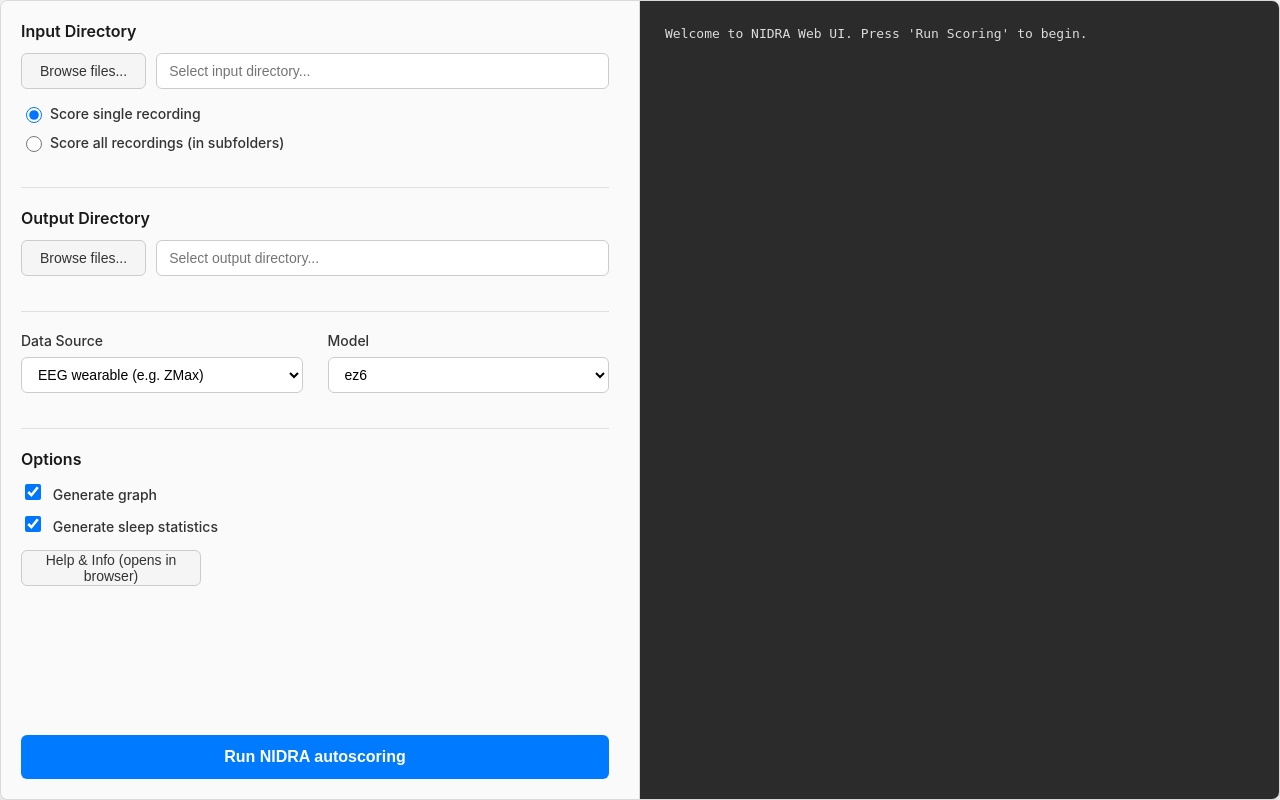
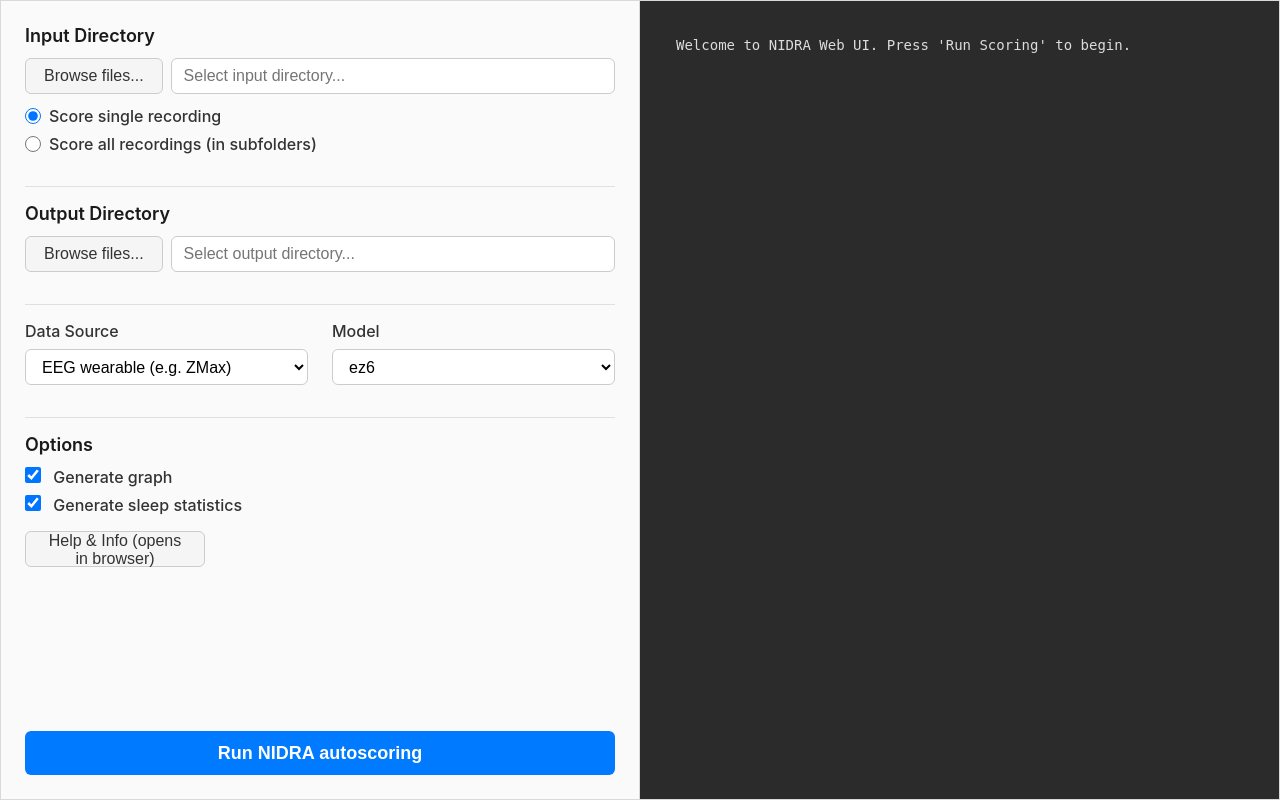
Before and after one commit to paulzerr/nidra, a Flask app: page / in a window 1280 px wide. Run offline with Flask 3, Linux system fonts and the light colour scheme.

Commit message:
auto-adjust objects sizes to browser space

```diff
--- a/NIDRA/nidra_gui/launcher.py
+++ b/NIDRA/nidra_gui/launcher.py
@@ -75,9 +75,13 @@
         else:  # For macOS 12 (Monterey) and newer
             binary_name = "nidra_gui-mac_12_and_up"
     else:
-        binary_name = "nidra_gui-linux_x64"
+        binary_name = "nidra_gui-linux_x64XXX"
 
     binary_path = get_resource_path(f"dist/nidra_gui/{binary_name}")
+    print("binary path:")
+    print(binary_path)
+    print("end binary path")
+
 
     # The CWD needs to be the directory of the binary for Neutralino to find its resources
     app_dir = os.path.dirname(binary_path)
--- a/NIDRA/nidra_gui/resources/static/script.js
+++ b/NIDRA/nidra_gui/resources/static/script.js
@@ -155,4 +155,31 @@
     // Initial status check in case the server was already running a task
     // The initial status check is not required and can clear the welcome message.
     // Polling will now begin only after the user starts a scoring task.
+
+    // --- Dynamic Font Sizing ---
+    function adjustFontSize() {
+        const baseWidth = 1200; // The window width at which the base font size is optimal
+        const minWidth = 800;   // The minimum window width to consider for scaling
+        const baseFontSize = 16; // Corresponds to :root --base-font-size in CSS
+        const minFontSize = 12;  // Minimum font size to prevent text from becoming too small
+
+        let windowWidth = window.innerWidth;
+        let newSize;
+
+        if (windowWidth > baseWidth) {
+            newSize = baseFontSize;
+        } else if (windowWidth < minWidth) {
+            newSize = minFontSize;
+        } else {
+            // Linearly scale font size between minWidth and baseWidth
+            const widthRatio = (windowWidth - minWidth) / (baseWidth - minWidth);
+            newSize = minFontSize + (baseFontSize - minFontSize) * widthRatio;
+        }
+
+        document.documentElement.style.fontSize = `${newSize}px`;
+    }
+
+    // Adjust font size on initial load and on window resize
+    window.addEventListener('resize', adjustFontSize);
+    adjustFontSize(); // Initial call
 });
--- a/NIDRA/nidra_gui/resources/static/style.css
+++ b/NIDRA/nidra_gui/resources/static/style.css
@@ -1,17 +1,32 @@
-/* --- Reset and Body --- */
+/* --- CSS Variables and Reset --- */
+:root {
+    --base-font-size: 16px;
+    --spacing-unit: 1rem;
+    --border-radius: 0.375rem;
+    --text-color: #333;
+    --primary-color: #007aff;
+    --light-gray: #f0f2f5;
+    --border-color: #d9d9d9;
+}
+
 * {
     box-sizing: border-box;
+    margin: 0;
+    padding: 0;
+}
+
+html {
+    font-size: var(--base-font-size);
 }
 
 body {
     font-family: -apple-system, BlinkMacSystemFont, 'Segoe UI', Roboto, Helvetica, Arial, sans-serif;
-    margin: 0;
-    background-color: #f0f2f5;
+    background-color: var(--light-gray);
+    height: 100vh;
+    overflow: hidden;
     display: flex;
     justify-content: center;
     align-items: center;
-    height: 100vh;
-    overflow: hidden; /* Prevents resizing from showing scrollbars on the body */
 }
 
 /* --- Main Layout --- */
@@ -20,86 +35,85 @@
     width: 100%;
     height: 100%;
     background-color: #ffffff;
-    border-radius: 8px;
-    box-shadow: 0 4px 12px rgba(0, 0, 0, 0.1);
+    box-shadow: 0 0.25rem 0.75rem rgba(0, 0, 0, 0.1);
     overflow: hidden;
-    border: 1px solid #d9d9d9;
+    border: 1px solid var(--border-color);
 }
 
 .panel {
     display: flex;
     flex-direction: column;
-    padding: 20px;
+    padding: clamp(1rem, 2.5vw, 1.5rem);
+    overflow-y: auto;
 }
 
 .left-panel {
-    width: 50%;
-    border-right: 1px solid #d9d9d9;
+    flex: 1 1 50%;
+    min-width: 320px;
+    border-right: 1px solid var(--border-color);
     background-color: #fafafa;
-    padding-right: 30px;
 }
 
 .right-panel {
-    width: 50%;
+    flex: 1 1 50%;
+    min-width: 320px;
     background-color: #2b2b2b;
     color: #f0f0f0;
-    padding: 15px;
 }
 
 /* --- Controls & Typography --- */
 .control-group {
-    margin-bottom: 15px;
+    margin-bottom: var(--spacing-unit);
 }
 
 .control-group h2 {
-    font-size: 16px;
+    font-size: clamp(1rem, 2vw, 1.125rem);
     font-weight: 600;
-    margin-top: 0;
-    margin-bottom: 12px;
+    margin-bottom: 0.75rem;
     color: #1a1a1a;
 }
 
 hr {
     border: none;
     border-top: 1px solid #e0e0e0;
-    margin: 20px 0;
+    margin: var(--spacing-unit) 0;
 }
 
 label {
-    font-size: 14px;
+    font-size: clamp(0.875rem, 1.5vw, 1rem);
     font-weight: 500;
-    color: #333;
+    color: var(--text-color);
 }
 
 /* --- Input Elements --- */
 .file-input-group {
     display: flex;
     align-items: center;
-    gap: 10px;
+    gap: 0.5rem;
 }
 
 input[type="text"], select {
     width: 100%;
-    padding: 8px 12px;
+    padding: 0.5rem 0.75rem;
     border: 1px solid #ccc;
-    border-radius: 6px;
-    font-size: 14px;
+    border-radius: var(--border-radius);
+    font-size: clamp(0.875rem, 1.5vw, 1rem);
     background-color: #fff;
-    height: 36px;
+    height: 2.25rem;
 }
 
 .browse-btn, .help-btn {
-    flex-shrink: 0; /* Prevent button from shrinking */
-    padding: 0 18px;
+    flex-shrink: 0;
+    padding: 0 1.125rem;
     border: 1px solid #ccc;
-    border-radius: 6px;
+    border-radius: var(--border-radius);
     cursor: pointer;
-    font-size: 14px;
+    font-size: clamp(0.875rem, 1.5vw, 1rem);
     font-weight: 500;
     transition: background-color 0.2s ease;
     background-color: #f5f5f5;
-    color: #333;
-    height: 36px;
+    color: var(--text-color);
+    height: 2.25rem;
 }
 
 .browse-btn:hover, .help-btn:hover {
@@ -107,10 +121,10 @@
 }
 
 .radio-group {
-    margin-top: 15px;
+    margin-top: 0.75rem;
     display: flex;
     flex-direction: column;
-    gap: 10px;
+    gap: 0.5rem;
 }
 
 .radio-group label {
@@ -120,48 +134,51 @@
 }
 
 input[type="radio"], input[type="checkbox"] {
-    margin-right: 8px;
-    width: 16px;
-    height: 16px;
+    margin-right: 0.5rem;
+    width: 1rem;
+    height: 1rem;
 }
 
 .horizontal-group {
     display: flex;
-    gap: 25px;
+    flex-wrap: wrap;
+    gap: 1.5rem;
     align-items: flex-end;
 }
 
 .sub-group {
     flex: 1;
+    min-width: 150px;
 }
 
 .sub-group label {
     display: block;
-    margin-bottom: 8px;
+    margin-bottom: 0.5rem;
 }
 
 .checkbox-group {
     display: flex;
     flex-direction: column;
-    gap: 10px;
-    margin-bottom: 15px;
+    gap: 0.5rem;
+    margin-bottom: var(--spacing-unit);
 }
 
 .help-btn {
-    width: 180px;
+    width: 100%;
+    max-width: 180px;
 }
 
 /* --- Run Button --- */
 .run-btn {
-    margin-top: auto; /* Pushes the button to the bottom */
+    margin-top: auto;
     width: 100%;
-    height: 44px;
-    padding: 0 15px;
-    font-size: 16px;
+    height: 2.75rem;
+    padding: 0 1rem;
+    font-size: clamp(1rem, 2vw, 1.125rem);
     font-weight: 600;
     border: none;
-    border-radius: 6px;
-    background-color: #007aff;
+    border-radius: var(--border-radius);
+    background-color: var(--primary-color);
     color: white;
     cursor: pointer;
     transition: background-color 0.2s ease;
@@ -181,17 +198,15 @@
     flex-grow: 1;
     background-color: #2b2b2b;
     color: #dcdcdc;
-    border-radius: 4px;
+    border-radius: 0.25rem;
     overflow-y: auto;
-    overflow-x: hidden; /* Prevent horizontal scrollbar */
     font-family: 'Menlo', 'Consolas', 'Monaco', monospace;
-    font-size: 13px;
+    font-size: clamp(0.8125rem, 1.5vw, 0.875rem);
     height: 100%;
 }
 
 .console-output pre {
-    margin: 0;
-    padding: 10px;
-    white-space: pre-wrap; /* Wrap text */
-    word-wrap: break-word; /* Break long words */
+    padding: 0.75rem;
+    white-space: pre-wrap;
+    word-wrap: break-word;
 }
```
